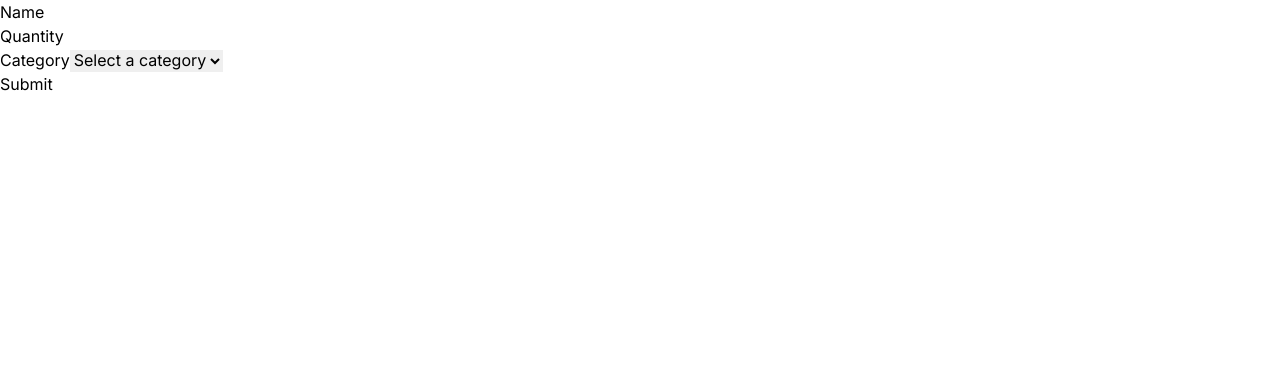
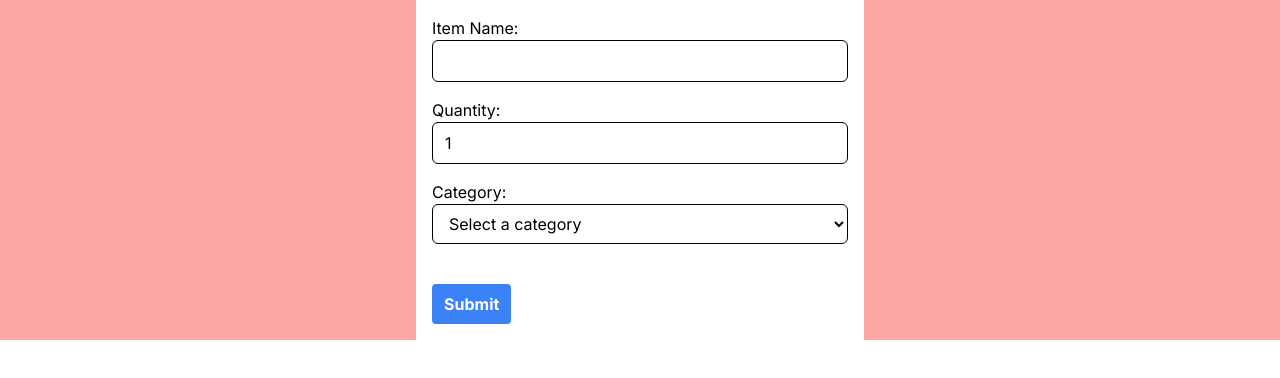
Before and after one commit to Sergei137/cprg306, a Next.js app: page /week4 in a window 1280 px wide. Shown: the top 378 px of the page. Built offline with nearby package versions, Linux system fonts and the light colour scheme.

Commit message:
finished week4

```diff
--- a/app/week4/new-item.js
+++ b/app/week4/new-item.js
@@ -5,7 +5,7 @@ import { useState } from "react"
 
 export default function NewItem() {
     const [name, setName] = useState("");
-    const [quantity, setQuantity] = useState(""); // assignment said to set it as 1, empty string prevents redundancy of the required attribute.
+    const [quantity, setQuantity] = useState(1);
     const [category, setCategory] = useState(""); // assignment said to set it as "produce", empty sting and form displaying "Select a category" prevents redundancy of the required attribute.
 
     // handle submit function
@@ -23,30 +23,37 @@ export default function NewItem() {
         console.log(item);
 
         // display alert of submitted data
-        alert(`Name: ${name} Quantity: ${quantity} Category: ${category}`);
+        alert(`Name: ${name}\nQuantity: ${quantity}\nCategory: ${category}`);
 
         // reset form fields
         setName("");
-        setQuantity("");
+        setQuantity(1);
         setCategory("");
     }
 
     // form
     return(
-        <form onSubmit={handleSubmit}>
-            <div>
-                <label>Name
-                    <input type="text" value={name} onChange={(event) => setName(event.target.value)} required></input>
+        <form onSubmit={handleSubmit} className="mx-auto max-w-md bg-white p-4">
+            <div className="mb-4">
+                <label>Item Name:
+                    <input
+                        type="text"
+                        value={name}
+                        onChange={(event) => setName(event.target.value)}
+                        required
+                        className="w-full border border-black rounded-md py-2 px-3">
+                    </input>
                 </label>
             </div>
-            <div>
-                <label>Quantity
-                    <input type="number" min="1" max="99" value={quantity} onChange={(event) => setQuantity(Number(event.target.value))} required></input>
+            <div className="mb-4">
+                <label>Quantity:
+                    <input type="number" min="1" max="99" value={quantity} onChange={(event) => setQuantity(Number(event.target.value))} required
+                    className="w-full border border-black rounded-md py-2 px-3"></input>
                 </label>
             </div>
-            <div>
-                <label>Category
-                    <select value={category} onChange={(event) => setCategory(event.target.value)} required>
+            <div className="mb-10">
+                <label>Category:
+                    <select value={category} onChange={(event) => setCategory(event.target.value)} required className="bg-white w-full border border-black rounded-md py-2 px-3">
                         <option value="" disabled hidden>Select a category</option>
                         <option value="produce">Produce</option>
                         <option value="dairy">Dairy</option>
@@ -58,7 +65,10 @@ export default function NewItem() {
                     </select>
                 </label>
             </div>
-            <button type="submit">Submit</button>
+            <button
+                className="bg-blue-500 active:bg-blue-300 text-white font-bold py-2 px-3 rounded"
+                type="submit">Submit
+            </button>
         </form>
     );
 }
--- a/app/week4/page.js
+++ b/app/week4/page.js
@@ -4,7 +4,7 @@ import NewItem from './new-item';
 
 export default function Page() {
     return(
-        <main>
+        <main className="bg-red-300">
             <div>
                 <NewItem></NewItem>
             </div>
```
